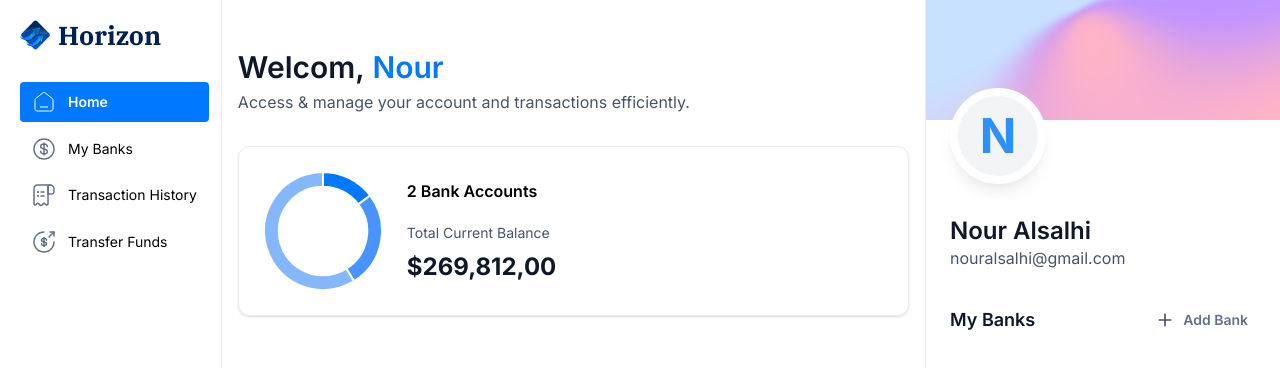
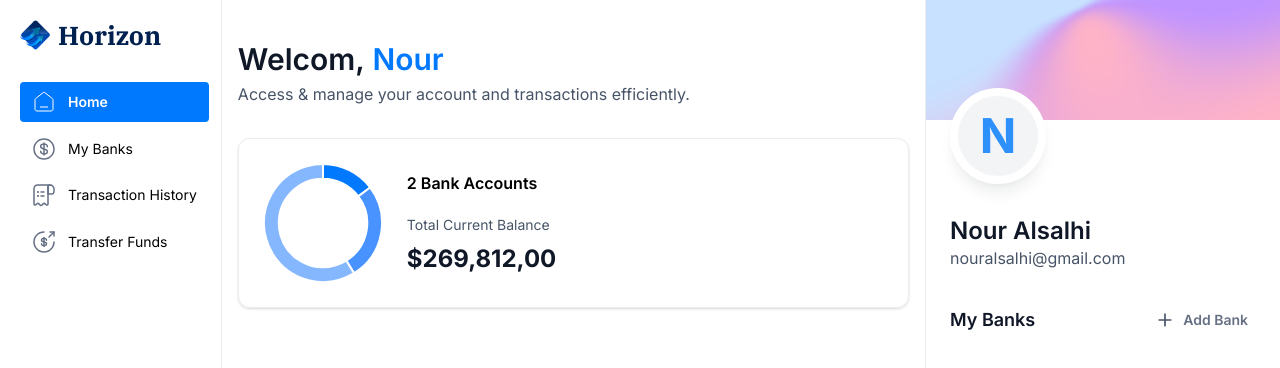
Before and after one commit to NourAlSalhi/Banking-App, a Next.js app: page / in a window 1280 px wide. Shown: the top 368 px of the page. Built offline with nearby package versions, Linux system fonts and the light colour scheme.

Commit message:
edit padding home content

```diff
--- a/app/globals.css
+++ b/app/globals.css
@@ -110,7 +110,7 @@
   }
 
   .home-content {
-    @apply no-scrollbar flex w-full flex-1 flex-col gap-8 px-4 py-7 lg:py-12 xl:max-h-screen xl:overflow-y-scroll;
+    @apply no-scrollbar flex w-full flex-1 flex-col gap-8 px-4 py-7 lg:py-10 xl:max-h-screen xl:overflow-y-scroll;
   }
 
   .home-header {
```
